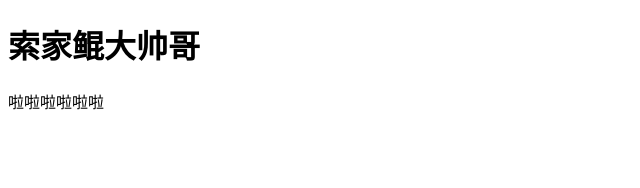
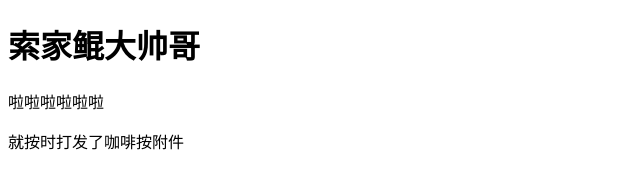
Before and after one commit to nobug23/project688, a plain HTML site: page index.html in a window 1280 px wide. Shown: the whole page, without its empty margins (0-640 px from the left). Drawn offline with Linux system fonts and the light colour scheme.

Commit message:
这是第三次上传

```diff
--- a/index.html
+++ b/index.html
@@ -9,5 +9,6 @@
 <body>
     <h1>索家鲲大帅哥</h1>
     <p>啦啦啦啦啦啦</p>
+    <p>就按时打发了咖啡按附件</p>
 </body>
 </html>
```
